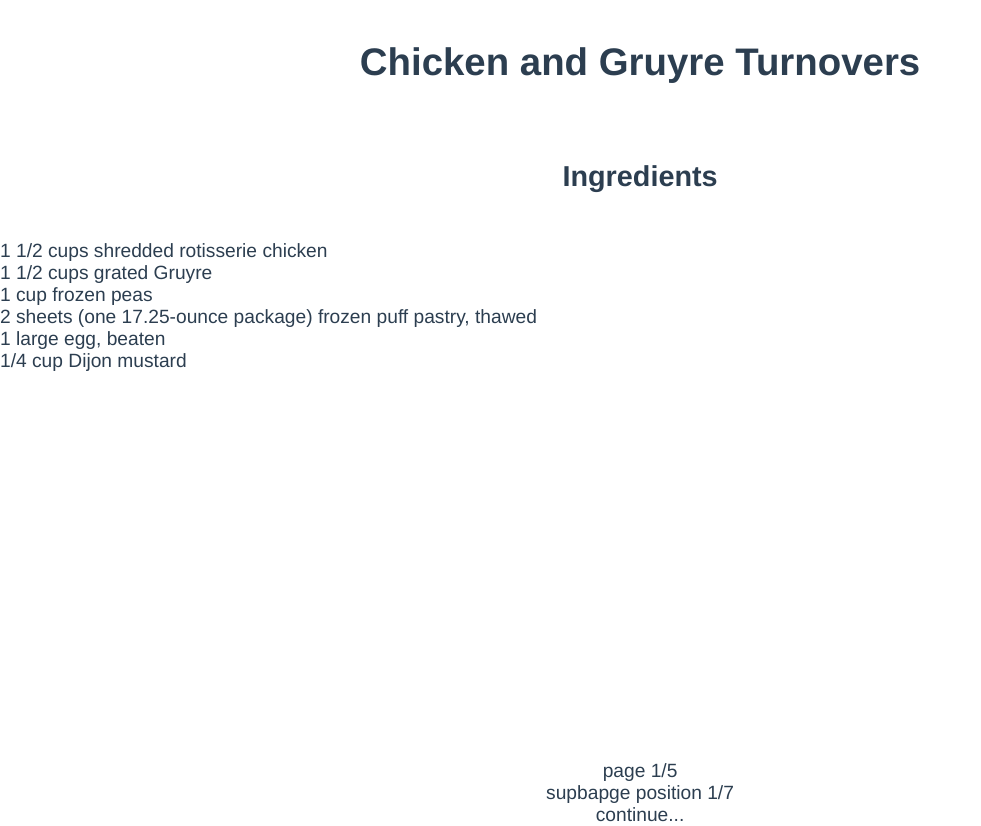
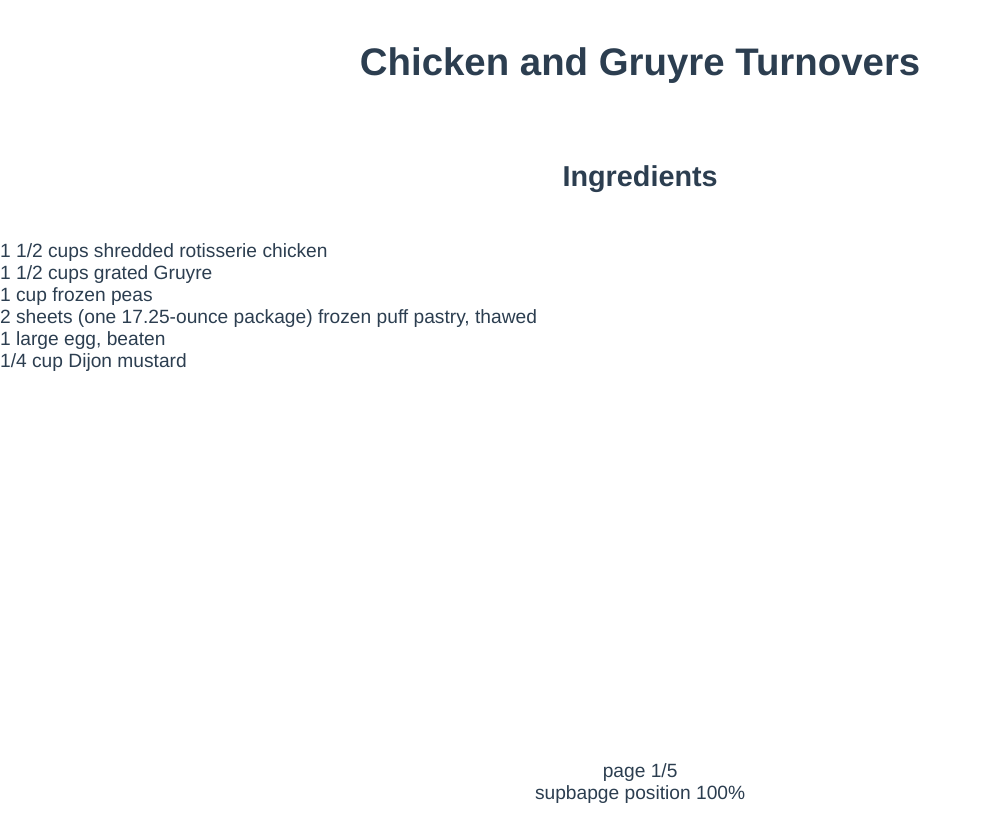
Before and after one commit to mdimec4/eCookbook, a Vue app in the folder src/chef/web/spa/: page /recipe_viewer/1 in a window 1280 px wide. Shown: the whole page, without its empty margins (0-981 px from the left). After the commit the page ends 804 px from the top, so only its background shows below. Built offline with nearby package versions, Linux system fonts and the light colour scheme; some icons are missing.

Commit message:
show subpage position

```diff
--- a/src/chef/web/spa/src/components/recipe_viewer.vue
+++ b/src/chef/web/spa/src/components/recipe_viewer.vue
@@ -50,8 +50,7 @@
 
     <div id="position-info-container">
       <div class="position-info">page {{curentPage}}/{{ allPages}}</div>
-      <div class="position-info">supbapge position 1/7</div>
-      <div class="position-info">continue...</div>
+      <div class="position-info">supbapge position {{subpagePosition}}</div>
     </div>
   </div>
 </template>
@@ -152,7 +151,8 @@ export default {
       instructions: recipe.instructions,
       tips: recipe.tips,
       scrollUpShow: false,
-      scrollDownShow: false
+      scrollDownShow: false,
+      subpagePosition: '0%'
     }
   },
   computed: {
@@ -198,6 +198,7 @@ export default {
       // console.log(ce.style.height)
       // ce.scrollTop = ce.scrollHeight
       this.renderScroll()
+      this.renderScrollPosition()
     })
   },
   updated () { // bug use computed of watcher instead. updated doc says so
@@ -212,6 +213,7 @@ export default {
     this.$nextTick(function () {
       console.log('updated - $nextTick')
       this.renderScroll() // TODO bug use computed of watcher instead. updated() doc says so
+      this.renderScrollPosition()
     })
   },
   methods: {
@@ -282,6 +284,12 @@ export default {
       } else {
         this.scrollUpShow = false
       }
+    },
+    renderScrollPosition: function () {
+      var ce = this.$refs.content
+      var allSubpages = ce.scrollHeight / ce.clientHeight
+      var subpage = ((ce.scrollTop + ce.clientHeight) / ce.scrollHeight) * allSubpages
+      this.subpagePosition = Math.floor((subpage / allSubpages) * 100).toString() + '%'
     },
     scrollUp: function (event) {
       var ce = this.$refs.content
@@ -373,6 +381,6 @@ font-size: 120%;
   border: solid;
   border-width: 0px 0px 0px 1px;
   border-color:black;
-  width: calc(33.33% - 1px); /* subtract 1px border width */
+  width: calc(50% - 1px); /* subtract 1px border width */
 };
 </style>
```
